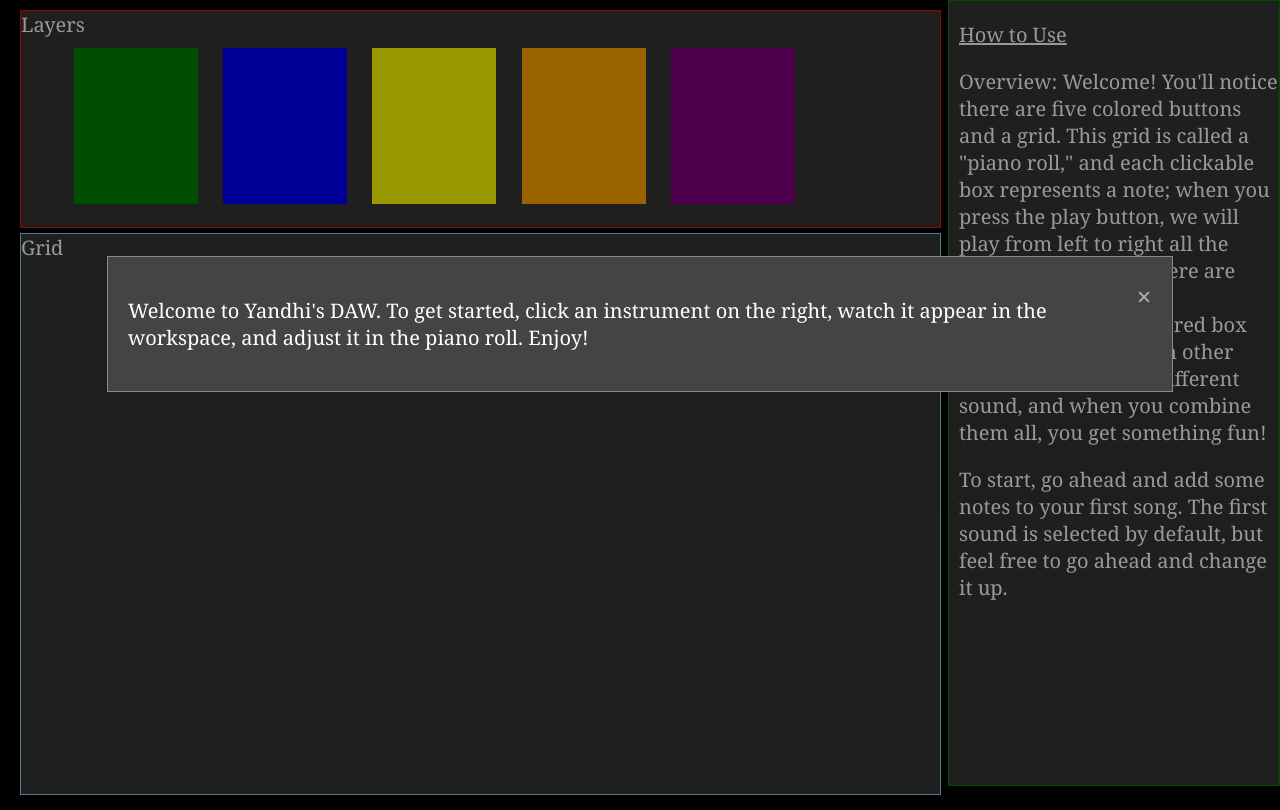
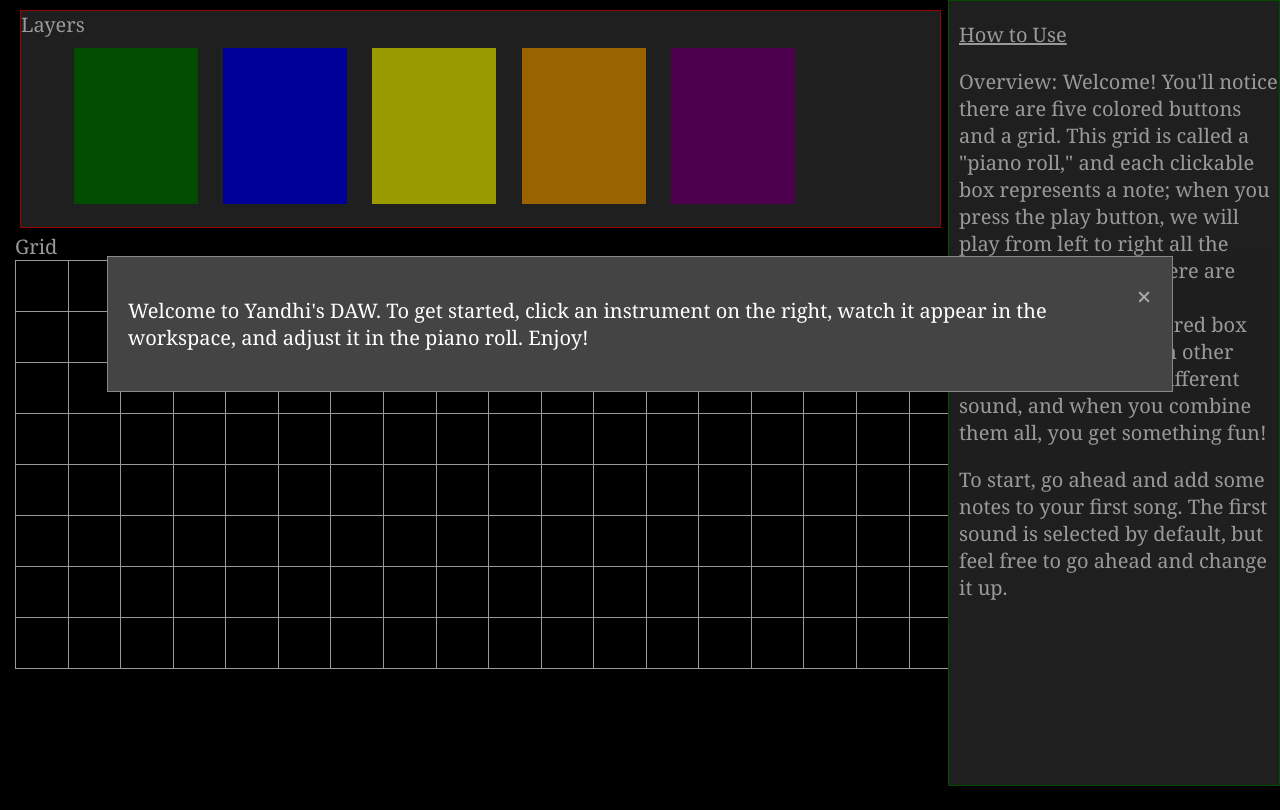
Before and after one commit to chonglxu/YandhiDAW, a plain HTML site: page index.html in a window 1280 px wide. Drawn offline with nearby package versions, Linux system fonts and the light colour scheme.

Commit message:
added grid

```diff
--- a/index.html
+++ b/index.html
@@ -21,7 +21,7 @@
                         <button class="layerButton" style="background-color: purple;"></button>
                     </div>
                 </div>
-                <div class="grid">Grid
+                <div id="grid">Grid
                 </div>
             </div>
             <div class="instructions">
--- a/script.js
+++ b/script.js
@@ -1,3 +1,8 @@
+
+var grid_on_or_off;
+var rows;
+var cols
+
 $(document).ready(function() {
     var modal = document.getElementById('modalOne');
     var span = document.getElementsByClassName("close")[0];
@@ -19,4 +24,42 @@ $(document).ready(function() {
     $("#drums").click(function() {
         $("#workspaceTable").append("<tr><td><img id='drumsRoll' src='./img/piano.png' style='width: 20%;'></td></tr>");
     });
+
+    rows = 8;
+    cols = 18;
+    $( "#grid" ).append( generateGrid( rows, cols) );
+
+    $( "td" ).click(function() {
+        var index = $( "td" ).index( this );
+        var row = Math.floor( ( index ) / cols);
+        var col = ( index % rows );
+        //$( "span" ).text( "That was row " + row + " and col " + col );
+
+        if (grid_on_or_off[row][col] == true) {
+            $( this ).css( 'background-color', 'transparent' );
+            grid_on_or_off[row][col] = false;
+        }
+        else {
+            $( this ).css( 'background-color', 'green' );
+            grid_on_or_off[row][col] = true;
+        }
+
+        console.log($(this))
+    });
+
 })
+
+function generateGrid( rows, cols ) {
+
+    grid_on_or_off = new Array(rows).fill(new Array(cols).fill(false))
+
+    var grid = "<table>";
+    for ( row = 1; row <= rows; row++ ) {
+        grid += "<tr>";
+        for ( col = 1; col <= cols; col++ ) {
+            grid += "<td></td>";
+        }
+        grid += "</tr>";
+    }
+    return grid;
+}
--- a/style.css
+++ b/style.css
@@ -81,6 +81,9 @@ tr {
 }
 
 td {
+    border: 1px solid;
+    width: 50px;
+    height: 40px;
     padding-bottom: 5px;
     padding-top: 5px;
 }
```
